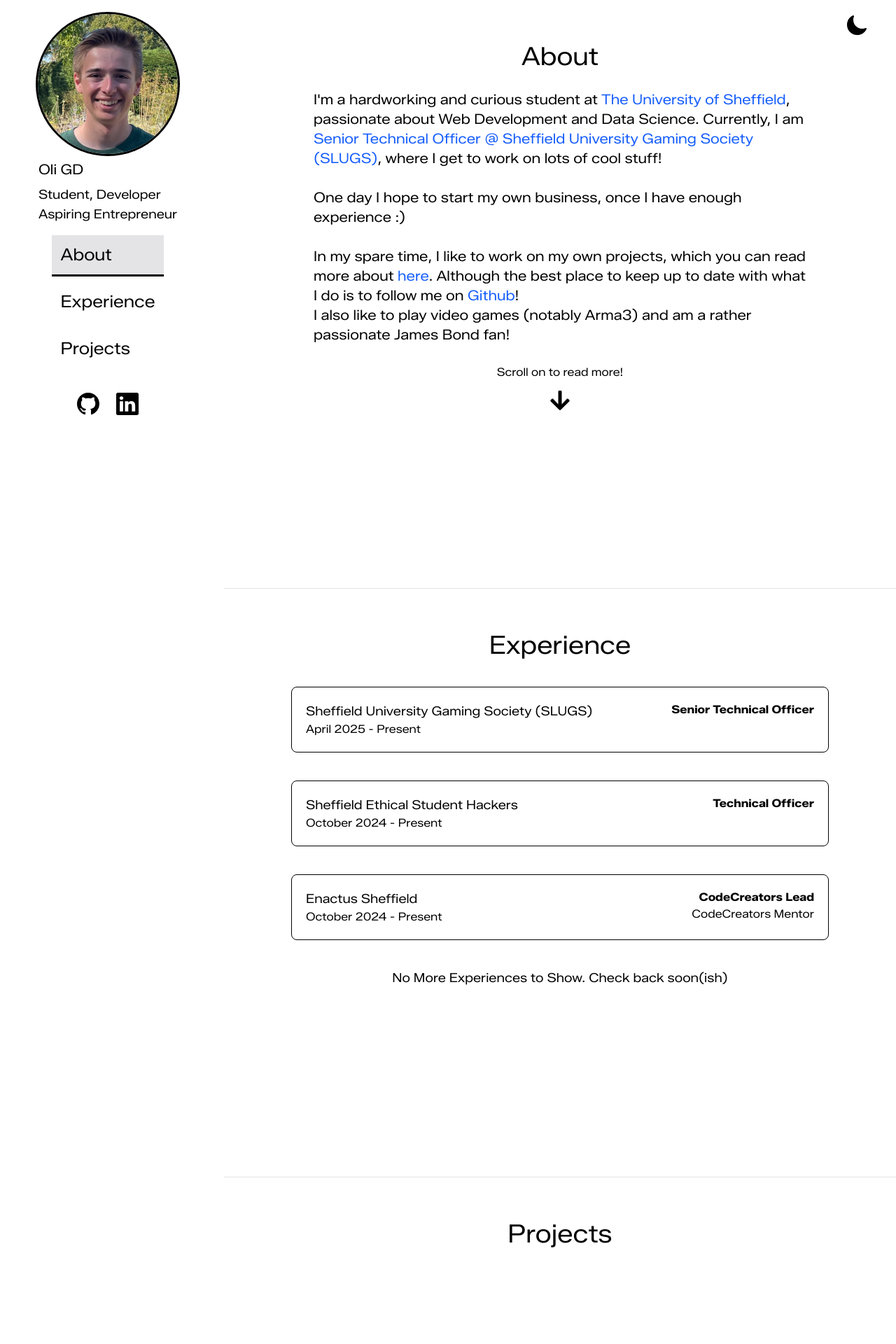
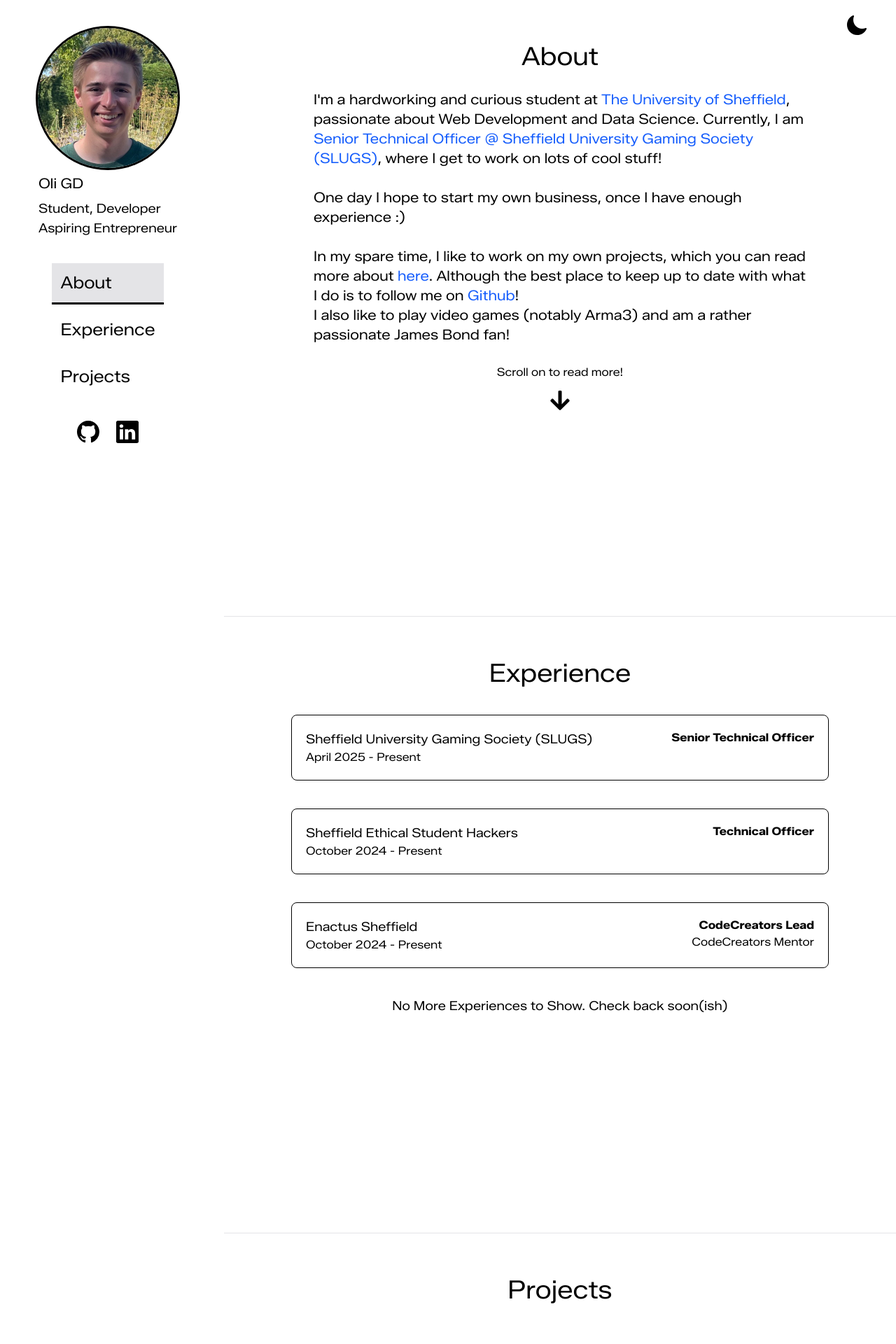
Before and after one commit to OGD311/uk.co.ogoodwinday_nextjs, a Next.js app: page / in a window 1280 px wide. Shown: the top 1920 px of the page at 70% size. Built offline with nearby package versions, Linux system fonts and the light colour scheme.

Commit message:
Fixed issue with overlapping text and hr.

```diff
--- a/src/app/page.tsx
+++ b/src/app/page.tsx
@@ -52,9 +52,9 @@ export default function Home() {
       <DarkModeToggle />
       <div className="w-1/4 max-md:w-full h-full pr-3 min-md:sticky min-md:top-0">
         <div className="h-full flex flex-col justify-between items-center">
-          <div className="flex flex-col items-center mt-5">
+          <div className="flex flex-col items-center mt-5 min-md:mt-10">
             <ProfilePicture />
-            <div className="w-full text-left">
+            <div className="w-full text-left mb-5">
               <h1 className="text-xl mt-2 pl-2">Oli GD</h1>
               <h2 className="text-lg w-full p-2">Student, Developer <br/> Aspiring Entrepreneur</h2>
             </div>
@@ -65,7 +65,7 @@ export default function Home() {
       </div>
       <div className="w-3/4 max-md:w-full min-h-screen min-md:overflow-y-scroll pt-5" ref={scrollContainerRef}>
 
-        <div id="about" className="section min-h-screen flex flex-col items-center mt-5 mb-auto">
+        <div id="about" className="section min-h-screen flex flex-col items-center mt-5 pb-10">
           <h3 className="text-4xl text-center mb-5 mt-5">About</h3>
           <p className="w-3/4 p-2 text-lg min-xl:text-xl">
             I&apos;m a hardworking and curious student at <Link href="https://sheffield.ac.uk" className="text-link dark:text-link-dark">The University of Sheffield</Link>, passionate about Web Development and Data Science.
@@ -92,9 +92,9 @@ export default function Home() {
 
         </div>
 
-        <hr className="text-hover dark:text-hover-dark" />
+        <hr className="text-hover dark:text-hover-dark my-10" />
 
-        <div id="experience" className="section h-screen flex flex-col items-center mt-10">
+        <div id="experience" className="section h-screen flex flex-col items-center pb-10 mb-auto">
           <h3 className="text-4xl text-center mb-5 mt-5">Experience</h3>
           {experiences.length > 0 ?
             <>
@@ -106,7 +106,7 @@ export default function Home() {
                 View {experiences.length - 4} More Experiences
               </Link>
               :
-              <p className="mt-5 text-lg max-md:text-md text-center pr-2 pl-2">No More Experiences to Show. Check back soon(ish)</p>
+              <p className="mt-5 text-lg max-md:text-md text-center pr-2 pl-2">No More Experiences to Show.  <br className="min-md:hidden"/> Check back soon(ish)</p>
             }
             </>
           :
@@ -120,9 +120,9 @@ export default function Home() {
 
         </div>
 
-        <hr className="text-hover dark:text-hover-dark" />
+        <hr className="text-hover dark:text-hover-dark my-10" />
 
-        <div id="projects" className="section h-screen flex flex-col items-center mt-10">
+        <div id="projects" className="section h-screen flex flex-col items-center">
           <h3 className="text-4xl text-center mt-5">Projects</h3>
           {projects.length > 0 ? (
             <>
@@ -137,7 +137,7 @@ export default function Home() {
                   View {projects.length - 3} More Projects
                 </Link>
                 :
-                <p className="mt-5 text-lg max-md:text-md text-center pr-2 pl-2">No More Projects to Show. Check back soon(ish)</p>
+                <p className="mt-5 text-lg max-md:text-md text-center pr-2 pl-2">No More Projects to Show. <br className="min-md:hidden"/> Check back soon(ish)</p>
               }
             </>
           ) :
@@ -150,8 +150,6 @@ export default function Home() {
           }
 
         </div>
-
-
       </div>
     </div>
   );
```
